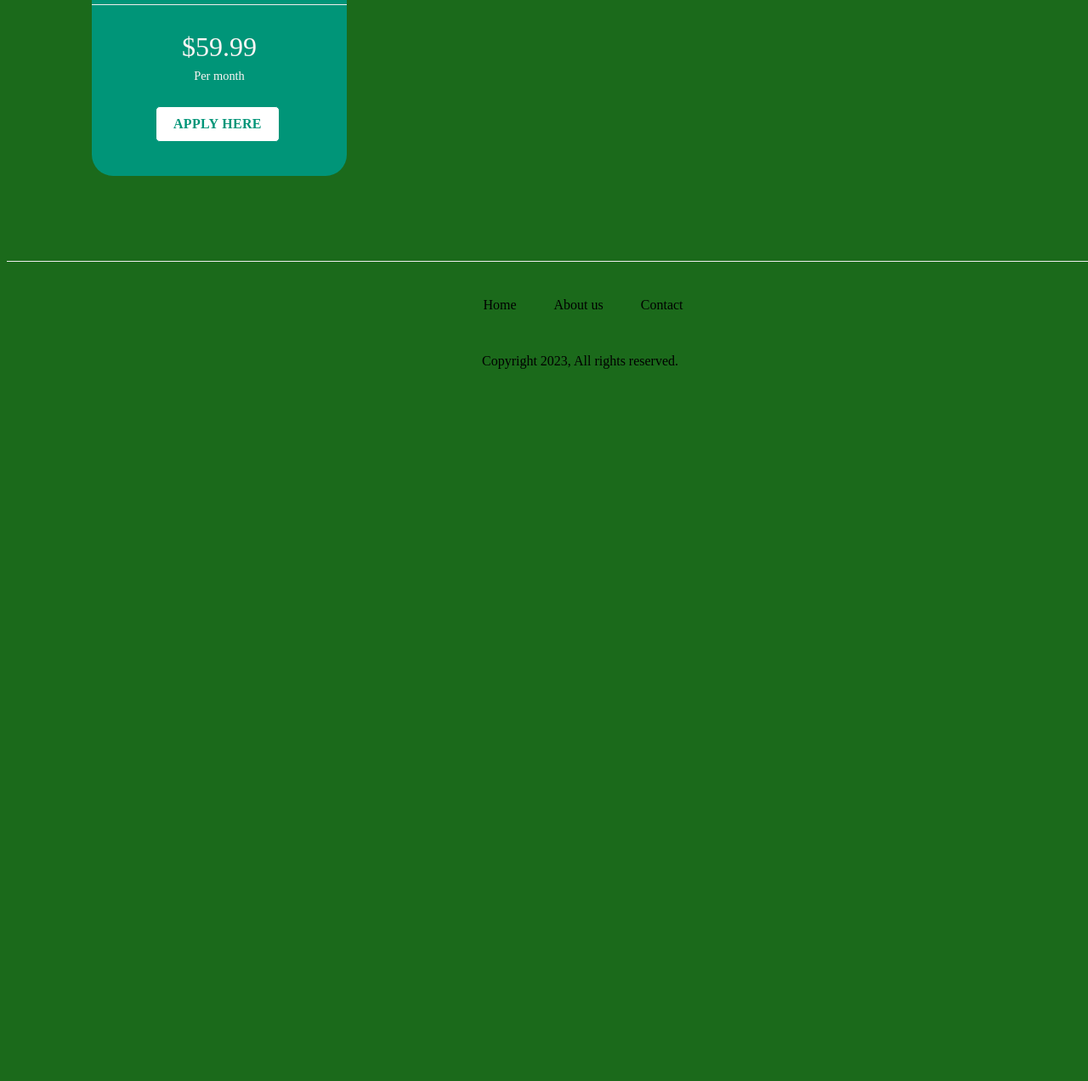
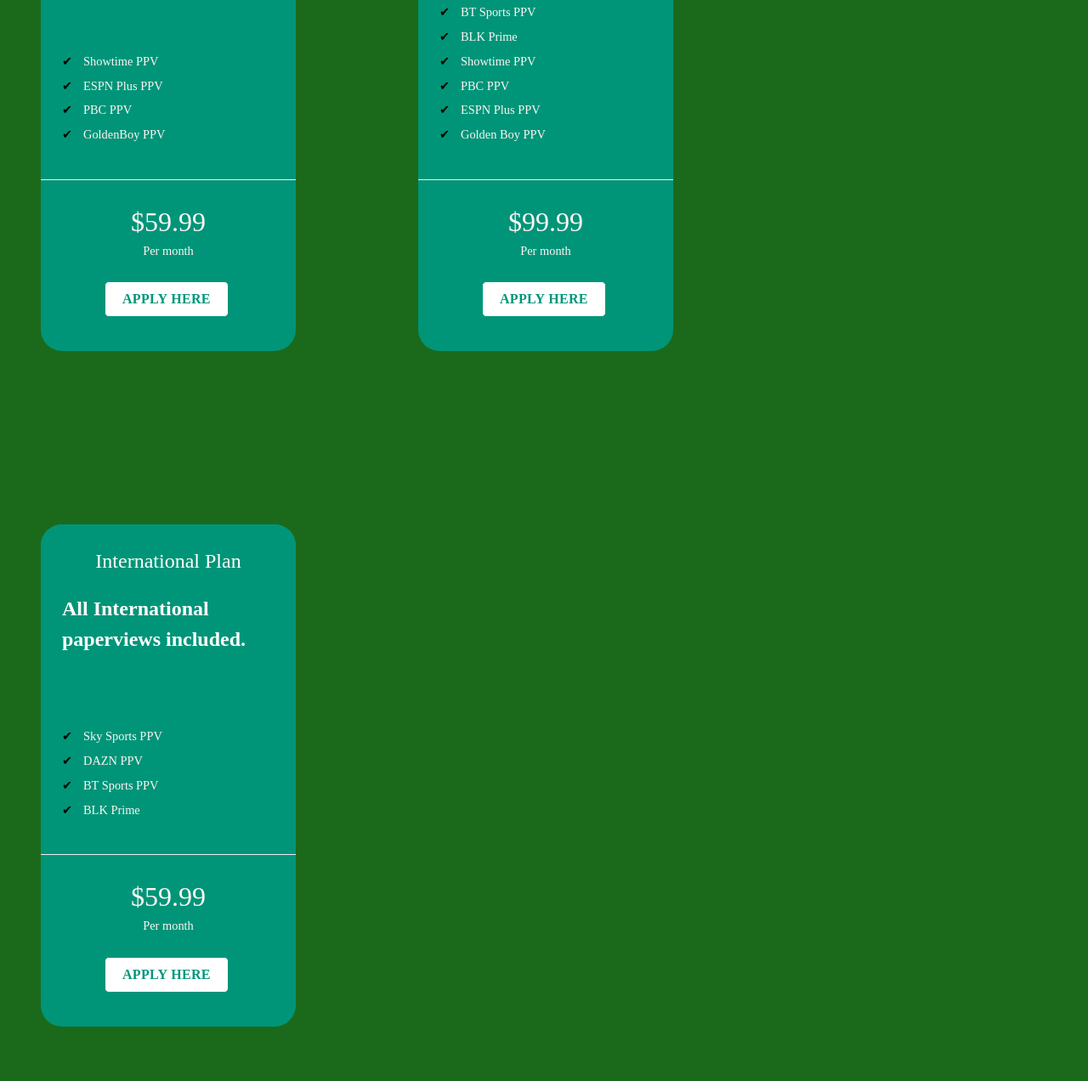
Before and after one commit to AvieonGreene/BoxingPPV, a plain HTML site: page HomePage.html in a window 1280 px wide. Shown: the part 746-2018 px from the top of the page at 85% size. Before the commit the page ends 1214 px from the top, so only its background shows below. Drawn offline with Linux system fonts and the light colour scheme.

Commit message:
added Subscription boxes and Boxing Image

```diff
--- a/HomePage.html
+++ b/HomePage.html
@@ -31,7 +31,7 @@
     </header>
     <div>
         <h2 class="Greeting">Welome to Boxing PPV's Webiste!</h2>
-        <img src="/" alt="boxing gloves">
+        <img  class="Boxing_Gloves"src= "Boxing_image.png" alt="Boxing gloves">
     </div>
     <section class ="pricing-plan">
     <div class ="pricing-plan__header">
@@ -52,6 +52,51 @@
         <a href="./" class="pricing-plan__button">Apply here</a>
     </div>
     </section>
+
+    <section class ="pricing-plan">
+        <div class ="pricing-plan__header">
+            <h1 class="pricing-plan__titile"> All Plans Included</h1>
+             <h2 class="pricing-plan__summary">Both Plans included.</h2>
+        </div>
+        <div class="pricing-plan__description">
+            <ul class="pricing-plan__list">
+                <li class="pricing-plan__feature">Sky Sports PPV</li>
+                <li class="pricing-plan__feature">DAZN PPV</li>
+                <li class="pricing-plan__feature">BT Sports PPV</li>
+                <li class="pricing-plan__feature">BLK Prime</li>
+                <li class="pricing-plan__feature">Showtime PPV</li>
+                <li class="pricing-plan__feature">PBC PPV</li>
+                <li class="pricing-plan__feature">ESPN Plus PPV</li>
+                <li class="pricing-plan__feature">Golden Boy PPV</li>
+            </ul>
+        </div>
+        <div class="pricing-plan__actions">
+            <p class="pricing-plan__cost"> $99.99</p>
+            <p class="pricing-plan__text"> Per month</p>
+            <a href="./" class="pricing-plan__button">Apply here</a>
+        </div>
+        </section>
+
+
+    <section class ="pricing-plan">
+        <div class ="pricing-plan__header">
+            <h1 class="pricing-plan__titile"> International Plan</h1>
+             <h2 class="pricing-plan__summary">All International paperviews included.</h2>
+        </div>
+        <div class="pricing-plan__description">
+            <ul class="pricing-plan__list">
+                <li class="pricing-plan__feature">Sky Sports PPV</li>
+                <li class="pricing-plan__feature">DAZN PPV</li>
+                <li class="pricing-plan__feature">BT Sports PPV</li>
+                <li class="pricing-plan__feature">BLK Prime</li>
+            </ul>
+        </div>
+        <div class="pricing-plan__actions">
+            <p class="pricing-plan__cost"> $59.99</p>
+            <p class="pricing-plan__text"> Per month</p>
+            <a href="./" class="pricing-plan__button">Apply here</a>
+        </div>
+        </section>
     <footer class="footer">
         <nav>
             <ul id="footer_navs"class="nav__links">
--- a/styles.css
+++ b/styles.css
@@ -159,3 +159,13 @@
     padding: 25px;
     margin: 10px;
 }
+
+ .Boxing_Gloves {
+    width: 100px;
+    margin-left: 625px;
+}
+
+.pricing-plan {
+    display: inline-block;
+    margin-left: 40px;
+}
```
Also changed, not shown: Boxing_image.png (added).
